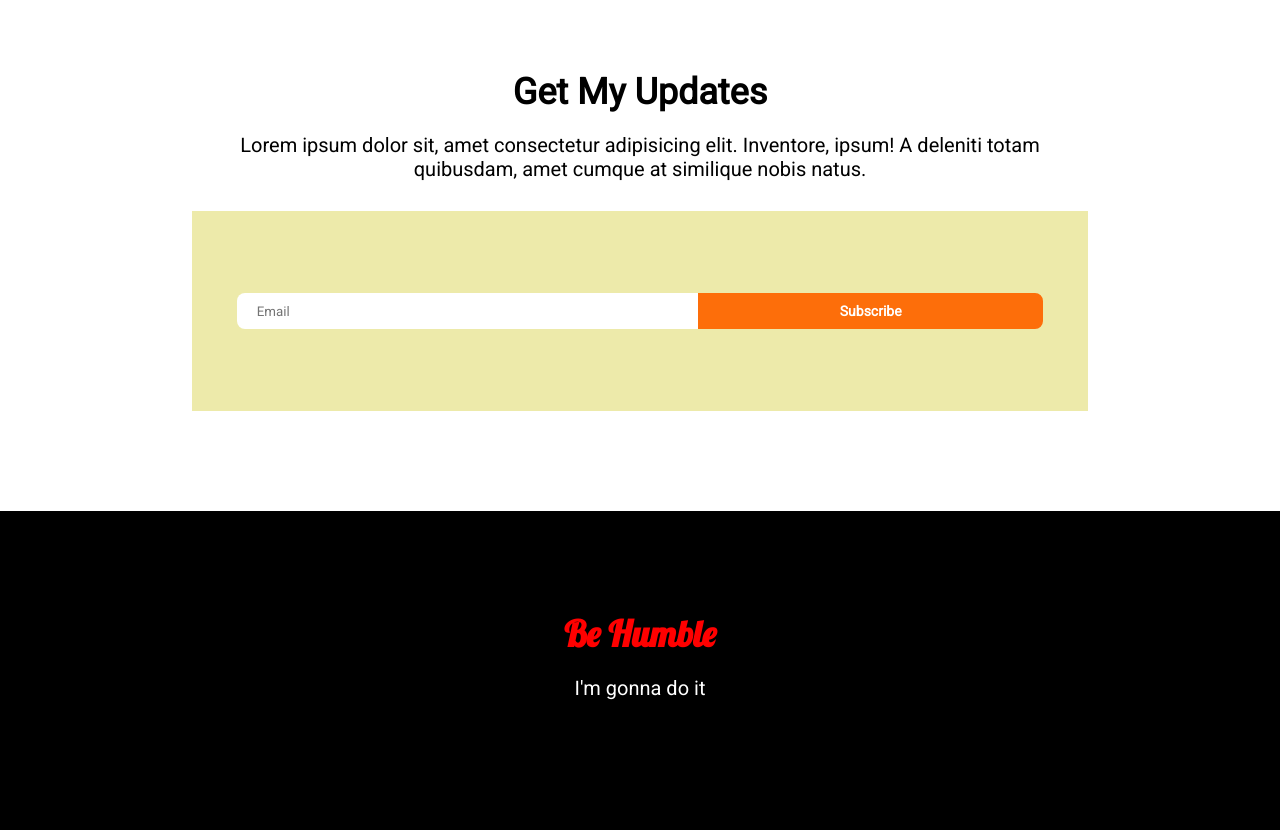
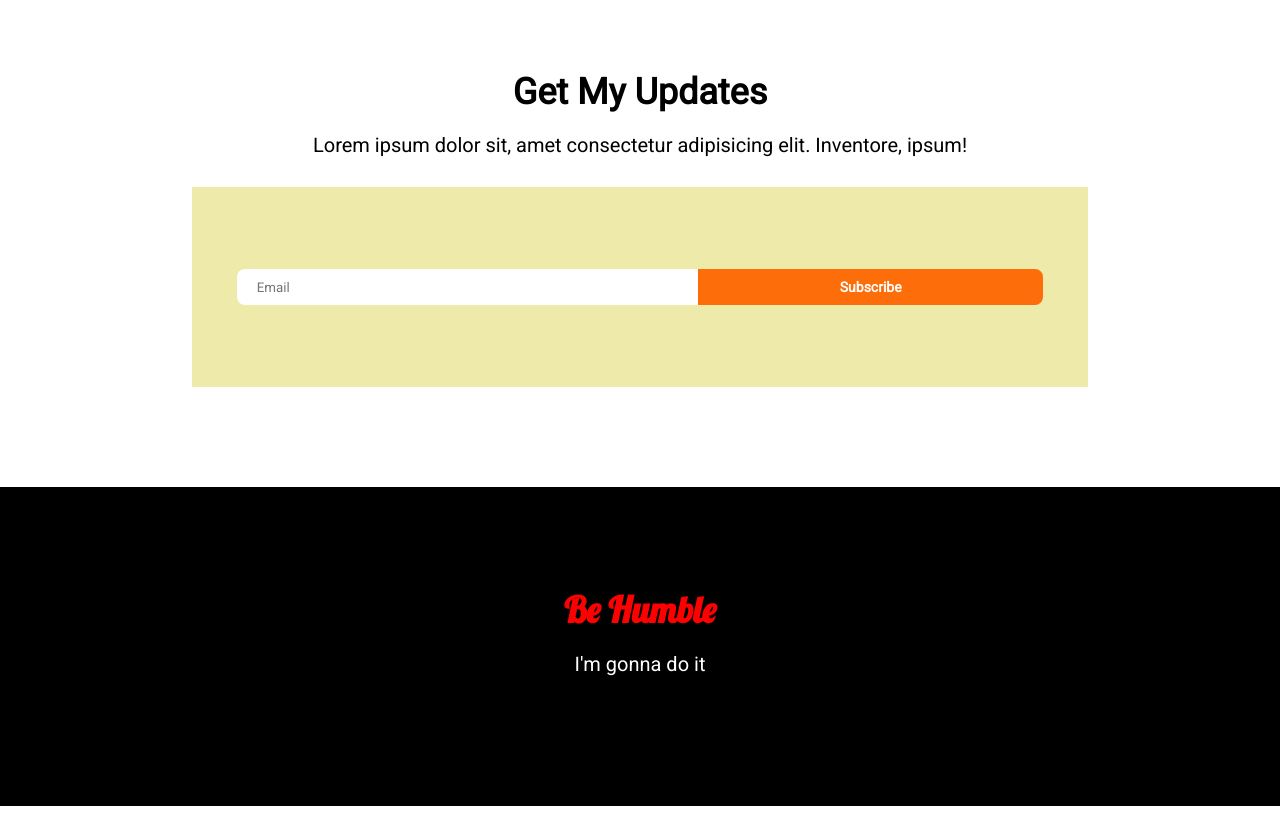
Before and after one commit to muntasir-smm/donate-today, a plain HTML site: page index.html in a window 1280 px wide. Shown: the part 2580-3410 px from the top of the page. After the commit the page ends 3386 px from the top, so only its background shows below. Drawn offline with Linux system fonts and the light colour scheme; a web font is replaced by a local one.

Commit message:
Donate today Finished 1.0.1

```diff
--- a/index.html
+++ b/index.html
@@ -147,8 +147,7 @@
         <h2 class="section-title">Get My Updates</h2>
         <p class="section-description">
           Lorem ipsum dolor sit, amet consectetur adipisicing elit. Inventore,
-          ipsum! A deleniti totam quibusdam, amet cumque at similique nobis
-          natus.
+          ipsum!
         </p>
         <div class="subscribe-section">
           <div class="email-section">
```
